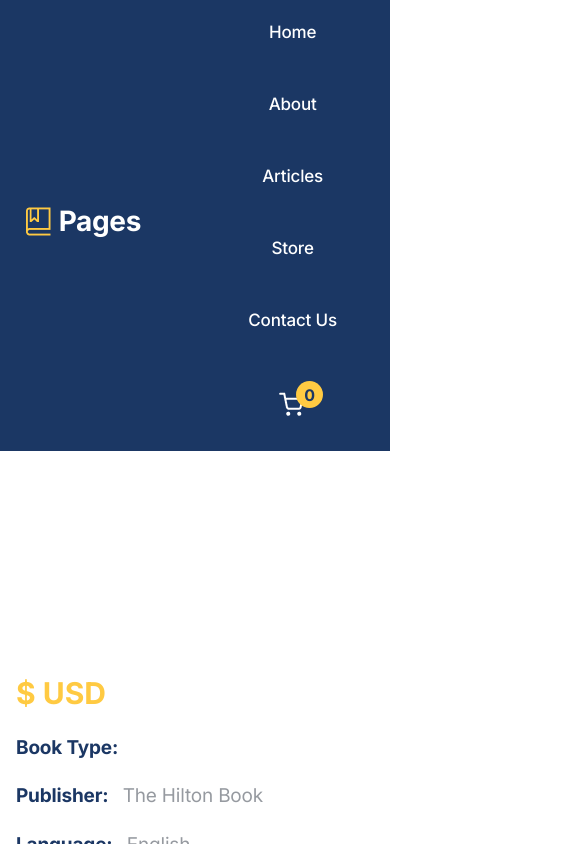
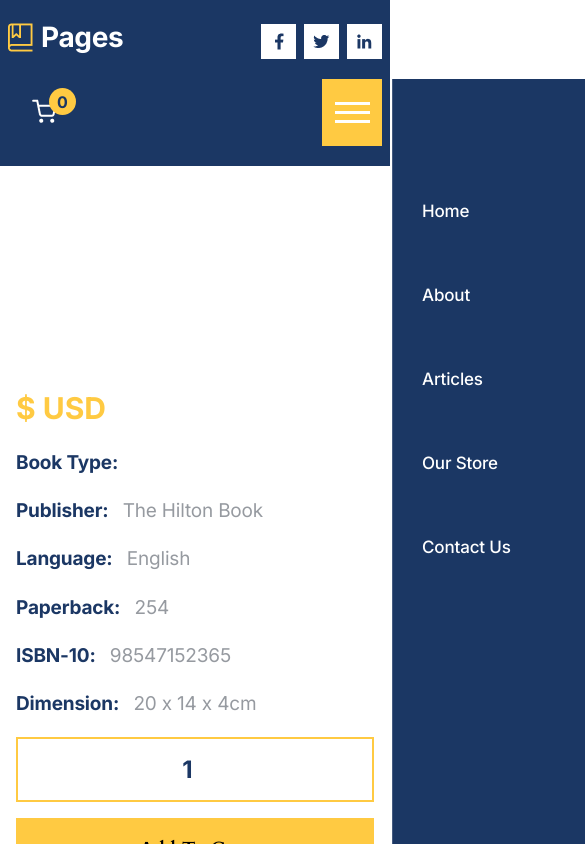
Before and after one commit to Szidelo/Book-store-vuejs, a Vue app: page /store/product1 in a window 390 px wide. Shown: the top 844 px of the page, 585 px wide, since content can reach past the window. Built offline with nearby package versions, Linux system fonts and the light colour scheme.

Commit message:
app responsive

```diff
--- a/src/App.vue
+++ b/src/App.vue
@@ -179,4 +179,10 @@ a {
 		font-size: 27px;
 	}
 }
+
+@media (max-width) {
+	h2 {
+		font-size: 32px;
+	}
+}
 </style>
--- a/src/components/articles/ArticleCard.vue
+++ b/src/components/articles/ArticleCard.vue
@@ -1,5 +1,5 @@
 <template>
-	<div class="col-12 col-lg-6 col-xxl-4 p-4">
+	<div class="col-12 col-lg-6 col-xxl-4 p-0 pb-4 p-sm-4">
 		<div class="card mb-4">
 			<router-link class="card__img-container" :to="'/articles/' + id">
 				<div>
--- a/src/components/homepage/BookCard.vue
+++ b/src/components/homepage/BookCard.vue
@@ -14,7 +14,7 @@
 
 			<div
 				:class="
-					'card-body d-flex flex-column justify-content-between h-100 p-3 ' +
+					'card-body d-flex flex-column justify-content-between h-100 p-0 p-sm-3 ' +
 					background
 				"
 			>
@@ -49,7 +49,7 @@
 
 					<h5 class="color-blue py-3">{{ format }}</h5>
 				</div>
-				<div class="d-flex gap-3">
+				<div class="d-flex flex-column flex-sm-row gap-3">
 					<base-button
 						@click="$emit('add-product')"
 						class="btn-icon"
--- a/src/components/layouts/TheHeader.vue
+++ b/src/components/layouts/TheHeader.vue
@@ -29,7 +29,7 @@ export default defineComponent({
 header {
 	min-height: 45vh;
 	gap: 30px;
-	padding: 60px 0;
+	padding: 60px;
 }
 .banner-title {
 	color: #f5f8fc;
@@ -44,4 +44,10 @@ header {
 img {
 	margin: 0 auto;
 }
+
+@media (max-width: 350px) {
+	header {
+		padding: 20px;
+	}
+}
 </style>
--- a/src/components/layouts/TheNav.vue
+++ b/src/components/layouts/TheNav.vue
@@ -1,26 +1,39 @@
 <template>
 	<nav class="bg-blue">
-		<div class="container d-flex justify-content-around">
-			<div class="d-flex">
+		<div
+			class="container d-flex flex-column flex-lg-row justify-content-between px-2 px-xxl-5"
+		>
+			<div
+				class="d-flex justify-content-between justify-content-xl-start"
+			>
 				<base-logo></base-logo>
 				<TheNavSocials />
 			</div>
-			<ul class="d-flex flex-column flex-lg-row align-items-center gap-5">
-				<li>
-					<router-link to="/home">Home</router-link>
+			<ul
+				class="d-flex justify-content-start justify-content-xl-center align-items-center gap-4 gap-xxl-5 px-0 mt-3 mt-lg-0"
+			>
+				<li
+					class="desktop-nav"
+					v-for="(link, index) in links"
+					:key="index"
+				>
+					<router-link :to="link.path">{{ link.name }}</router-link>
 				</li>
 				<li>
-					<router-link to="/about">About</router-link>
+					<ul :class="!isNavVisible ? 'mobile-nav' : 'mobile-nav visible'">
+						<li @click="toggleNav" class="close-nav">X</li>
+						<li
+
+							v-for="(link, index) in links"
+							:key="index"
+						>
+							<router-link @click="toggleNav" :to="link.path">{{
+								link.name
+							}}</router-link>
 						</li>
-				<li>
-					<router-link to="/articles">Articles</router-link>
+					</ul>
 				</li>
-				<li>
-					<router-link to="/store">Store</router-link>
-				</li>
-				<li>
-					<router-link to="/contact">Contact Us</router-link>
-				</li>
+
 				<li>
 					<img
 						@click="showCart"
@@ -30,8 +43,6 @@
 					/>
 					<span>{{ productsInCart }}</span>
 				</li>
-			</ul>
-
 				<teleport to="#app">
 					<keep-alive>
 						<the-cart
@@ -46,6 +57,13 @@
 						>Order Today
 					</base-button>
 				</router-link>
+
+				<div @click="toggleNav" class="burger">
+					<div class="burger-line"></div>
+					<div class="burger-line"></div>
+					<div class="burger-line"></div>
+				</div>
+			</ul>
 		</div>
 	</nav>
 </template>
@@ -62,6 +80,29 @@ export default defineComponent({
 	},
 
 	setup() {
+		const links = [
+			{
+				path: "/home",
+				name: "home",
+			},
+			{
+				path: "/about",
+				name: "about",
+			},
+			{
+				path: "/articles",
+				name: "articles",
+			},
+			{
+				path: "/store",
+				name: "our store",
+			},
+			{
+				path: "/contact",
+				name: "contact us",
+			},
+		];
+
 		const orderedProducts = inject("orderedProducts") as ListOfProducts;
 
 		const cardIsVisible = ref<boolean>(false);
@@ -80,7 +121,13 @@ export default defineComponent({
 		const showCart = () => {
 			return (cardIsVisible.value = true);
 		};
-		return { cardIsVisible, productsInCart, closeCart, showCart };
+
+		const isNavVisible = ref(false)
+
+		const toggleNav = () => {
+			return isNavVisible.value = !isNavVisible.value
+		}
+		return { cardIsVisible, productsInCart, links, isNavVisible, closeCart, showCart, toggleNav };
 	},
 });
 </script>
@@ -88,6 +135,8 @@ export default defineComponent({
 <style scoped>
 nav {
 	padding: 20px 0;
+	width: 100%;
+	z-index: 100;
 }
 
 ul {
@@ -97,8 +146,9 @@ ul {
 	transition: var(--transition);
 }
 
-a {
+ul li a {
 	text-decoration: none !important;
+	text-transform: capitalize;
 	color: #fff;
 	font-family: Inter;
 	font-size: 17px;
@@ -153,41 +203,87 @@ span {
 	padding: 2px 0;
 }
 
-@media (max-width: 992px) {
-	ul.mobile {
-		position: fixed;
-		top: 0;
-		right: 0;
-		background-color: var(--color-blue);
-		padding: 50px;
-		width: 50vw;
-		height: 100vh;
-		z-index: 3;
-		box-shadow: 0 0 50px 10px rgba(0, 0, 0, 0.3);
-		transform: translateX(100%);
+.burger {
+	display: none;
+}
+
+.mobile-nav {
+	display: none;
 }
 
 .visible {
 	transform: translateX(0) !important;
 }
 
-	.close-btn {
-		display: block !important;
+@media (max-width: 1200px) {
+	.desktop-nav a {
+		font-size: 15px;
+	}
 }
 
-	.menu-icon {
-		display: block !important;
+@media (max-width: 992px) {
+	.burger {
+		margin-left: auto;
+		background-color: var(--color-yellow);
+		border: 1px solid var(--color-yellow);
+		height: 66.75px;
+		width: 60px;
+		display: flex;
+		justify-content: center;
+		flex-direction: column;
+		align-items: center;
+		row-gap: 6px;
+		cursor: pointer;
 	}
 
+	.burger:hover {
+		background-color: var(--color-blue);
+	}
+
+	.burger-line {
+		height: 3px;
+		width: 35px;
+		background-color: white;
+	}
+	.desktop-nav {
+		display: none;
+	}
+
+	.mobile-nav {
+		position: absolute;
+		display: flex;
+		flex-direction: column;
+		justify-content: start;
+		row-gap: 60px;
+		background-color: var(--color-blue);
+		top: 0;
+		right: -10px;
+		width: 70%;
+		height: 100vh;
+		padding: 120px 60px 60px;
+		transform: translateX(100%);
+	}
+
+	.close-nav {
+		color: var(--color-yellow);
+		font-size: 32px;
+		font-weight: 700;
+		position: absolute;
+		top: 20px;
+		right: 60px;
+		cursor: pointer;
+	}
+}
+
+@media (max-width: 420px) {
 	.btn-yellow {
 		display: none !important;
 	}
+
+	.mobile-nav {
+		width: 80%;
+		padding: 120px 30px 60px;
+	}
 }
 
-@media (max-width: 576px) {
-	ul.mobile {
-		padding: 50px;
-		width: 70vw;
-	}
-}
 </style>
--- a/src/components/layouts/TheNavSocials.vue
+++ b/src/components/layouts/TheNavSocials.vue
@@ -39,16 +39,21 @@
 	display: flex;
 	justify-content: center;
 	align-items: center;
-	transition: var(--transition);
 }
 
 .social-icon:hover {
 	background-color: var(--color-yellow);
 }
 
-@media (max-width: 992px) {
-	div {
-		display: none !important;
+@media (max-width: 420px) {
+	.social-icon {
+		background-color: var(--color-white);
+		height: 35px;
+		width: 35px;
+		margin: auto;
+		display: flex;
+		justify-content: center;
+		align-items: center;
 	}
 }
 </style>
--- a/src/components/store/ProductCard.vue
+++ b/src/components/store/ProductCard.vue
@@ -1,5 +1,5 @@
 <template>
-	<div class="col-12 col-lg-6 col-xxl-4 p-4">
+	<div class="col-12 col-lg-6 col-xxl-4 p-0 p-sm-4">
 		<div class="card mb-4">
 			<router-link
 				class="card__img-container"
@@ -46,7 +46,7 @@
 
 					<h5 class="color-blue py-3">{{ format }}</h5>
 				</div>
-				<div class="d-flex gap-3">
+				<div class="d-flex flex-column flex-sm-row gap-3">
 					<base-button
 						@click="$emit('add-product')"
 						class="btn-icon"
--- a/src/components/ui/BaseButton.vue
+++ b/src/components/ui/BaseButton.vue
@@ -87,7 +87,7 @@ button {
 }
 
 .btn-white {
-	background-color: var(--color-white);
+	background-color: transparent;
 	display: flex;
 	justify-content: center;
 	align-items: center;
@@ -167,6 +167,16 @@ button {
 }
 
 @media (max-width: 350px) {
+	button {
+		font-size: 17px;
+		line-height: 17px;
+		letter-spacing: 0.38px;
+	}
+
+	.btn-sm {
+		padding: 20px 36px 21px 36px;
+		width: 100%;
+	}
 	.btn-description,
 	.btn-info {
 		font-family: "Cardo", serif !important;
--- a/src/components/ui/BaseLogo.vue
+++ b/src/components/ui/BaseLogo.vue
@@ -1,5 +1,5 @@
 <template>
-    <div class="d-flex gap-2 me-5 align-items-center">
+    <div class="d-flex gap-2 me-2 me-xl-5 align-items-center">
         <a href="">
             <img
                 class="mb-2"
```
Lines whose indentation alone changed are shown as unchanged.
